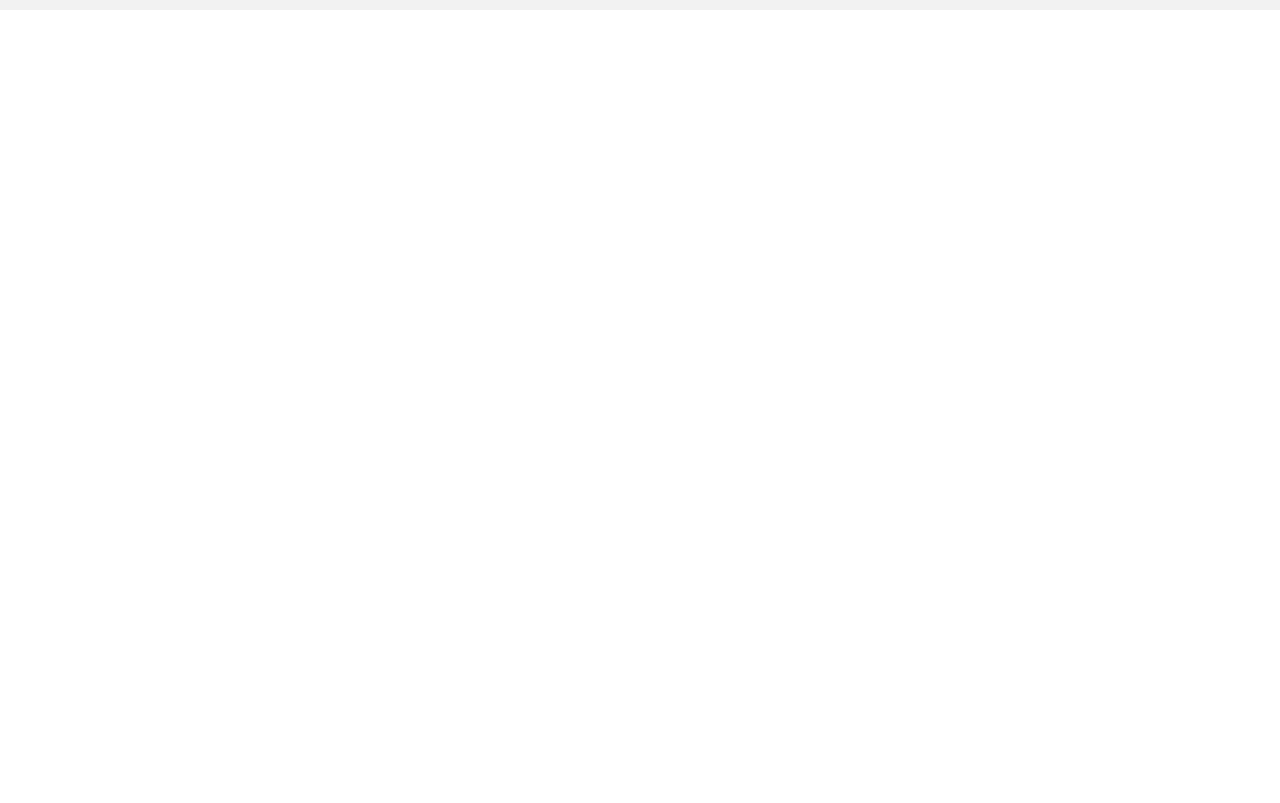
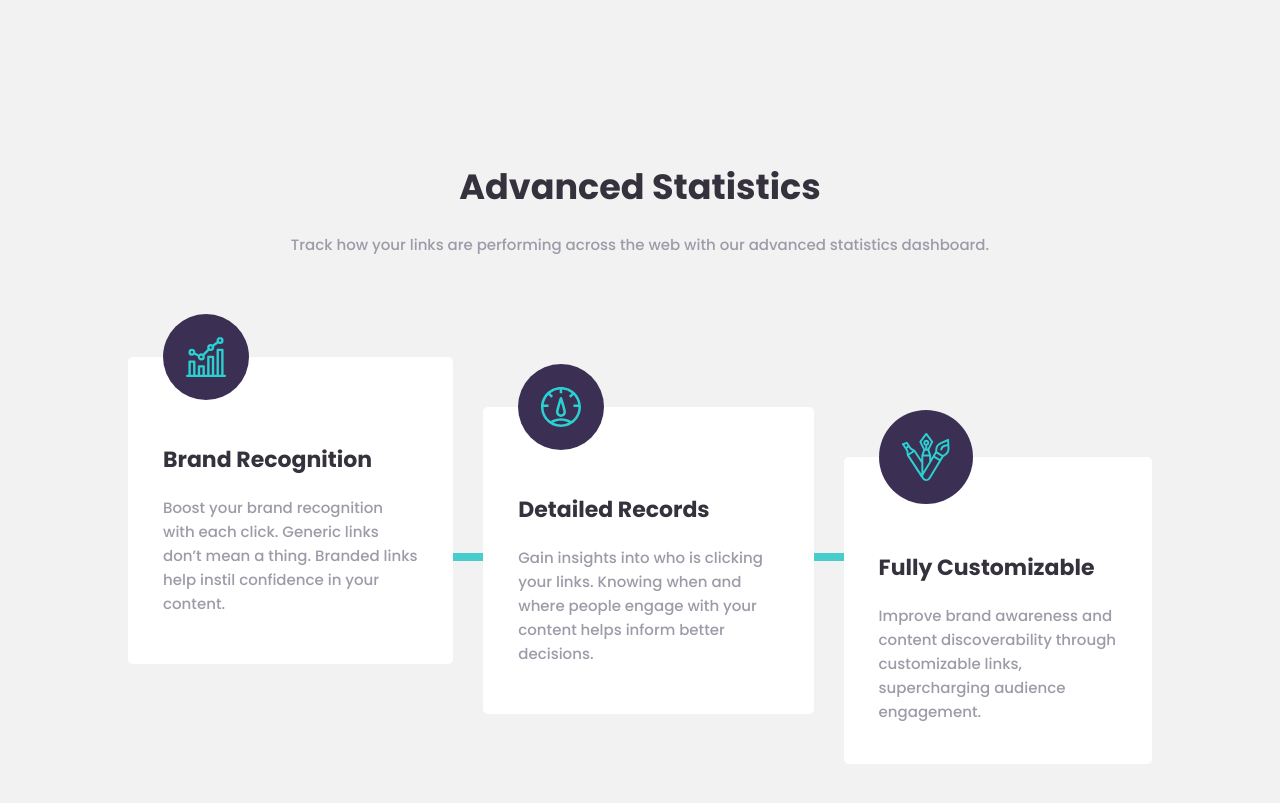
Before and after one commit to ivcp/shortly-url-challenge, a React (Create React App) app: page / in a window 1280 px wide. Shown: the part 921-1724 px from the top of the page. Before the commit the page ends 931 px from the top, so only its background shows below. Built offline with nearby package versions, Linux system fonts and the light colour scheme; the HTML template or start-up script is replaced by a standard one.

Commit message:
advanced section done

```diff
--- a/src/App.js
+++ b/src/App.js
@@ -1,6 +1,7 @@
 import Header from './components/layout/Header';
 import ShortenInput from './components/ShortenInput';
 import styles from './App.module.css';
+import AdvancedStatistics from './components/layout/AdvancedStatistics';
 
 function App() {
   return (
@@ -8,6 +9,7 @@ function App() {
       <Header />
       <main className={styles.main}>
         <ShortenInput />
+        <AdvancedStatistics />
       </main>
     </>
   );
--- /dev/null
+++ b/src/components/Card.js
@@ -0,0 +1,22 @@
+import React from 'react';
+import styles from './Card.module.css';
+import pStyles from './layout/AdvancedStatistics.module.css';
+
+const Card = ({ second, third, imgUrl, title, text }) => {
+  return (
+    <div
+      className={`${styles.card} ${second ? styles.second : ''} ${
+        third ? styles.third : ''
+      }`}
+    >
+      <div className={styles.icon}>
+        <img src={imgUrl} alt={title} />
+      </div>
+
+      <h1 className={styles.title}>{title}</h1>
+      <p className={pStyles.text}>{text}</p>
+    </div>
+  );
+};
+
+export default Card;
--- /dev/null
+++ b/src/components/Card.module.css
@@ -0,0 +1,50 @@
+.card {
+  text-align: center;
+  background-color: hsl(0, 0%, 100%);
+  border-radius: 0.5rem;
+  padding-inline: 2rem;
+  padding-bottom: 4rem;
+}
+
+@media (min-width: 37.5em) {
+  .card {
+    text-align: left;
+    padding-inline: 3.5rem;
+  }
+
+  .second {
+    transform: translateY(5rem);
+  }
+  .third {
+    transform: translateY(10rem);
+  }
+}
+
+.title {
+  font-size: 2.5rem;
+  color: hsl(var(--color-very-dark-blue));
+  margin-bottom: 2rem;
+  text-transform: capitalize;
+}
+
+@media (min-width: 37.5em) {
+  .title {
+    font-size: 2.2rem;
+  }
+}
+
+.icon {
+  margin-inline: auto;
+  width: max-content;
+  background-color: hsl(var(--color-primary-dark-violet));
+  padding: 3rem;
+  border-radius: 50%;
+  transform: translateY(-50%);
+}
+
+@media (min-width: 37.5em) {
+  .icon {
+    margin: 0;
+    padding: 2.3rem;
+  }
+}
--- a/src/components/ShortenInput.module.css
+++ b/src/components/ShortenInput.module.css
@@ -1,6 +1,7 @@
 .shorten {
   margin-top: 10rem;
   background-color: hsl(var(--color-gray) / 0.2);
+  padding-bottom: 10rem;
 }
 
 .container {
--- /dev/null
+++ b/src/components/layout/AdvancedStatistics.js
@@ -0,0 +1,51 @@
+import React from 'react';
+import Card from '../Card';
+import styles from './AdvancedStatistics.module.css';
+import Grid from './Grid';
+
+const AdvancedStatistics = () => {
+  return (
+    <section className={styles.advanced}>
+      <Grid>
+        <div className={styles.titleContainer}>
+          <div>
+            <h1 className={styles.title}>Advanced statistics</h1>
+            <p className={styles.text}>
+              Track how your links are performing across the web with our
+              advanced statistics dashboard.
+            </p>
+          </div>
+        </div>
+        <div className={styles.cards}>
+          <hr />
+          <Card
+            imgUrl={'/images/icon-brand-recognition.svg'}
+            title={'Brand Recognition'}
+            text={`
+  Boost your brand recognition with each click. Generic links don’t
+  mean a thing. Branded links help instil confidence in your content.`}
+          />
+          <Card
+            second
+            imgUrl={'/images/icon-detailed-records.svg'}
+            title={'Detailed Records'}
+            text={`
+            Gain insights into who is clicking your links. Knowing when and where
+  people engage with your content helps inform better decisions.`}
+          />
+          <Card
+            third
+            second
+            imgUrl={'/images/icon-fully-customizable.svg'}
+            title={'Fully Customizable'}
+            text={`
+            Improve brand awareness and content discoverability through customizable
+  links, supercharging audience engagement.`}
+          />
+        </div>
+      </Grid>
+    </section>
+  );
+};
+
+export default AdvancedStatistics;
--- /dev/null
+++ b/src/components/layout/AdvancedStatistics.module.css
@@ -0,0 +1,79 @@
+.advanced {
+  background-color: hsl(var(--color-gray) / 0.2);
+  padding-bottom: 10rem;
+}
+
+@media (min-width: 37.5em) {
+  .advanced {
+    grid-column: 2 / -2;
+    padding-bottom: 20rem;
+  }
+}
+
+.titleContainer {
+  grid-column: 2 / 3;
+  text-align: center;
+  padding-block: 5rem;
+  padding-inline: 1rem;
+  margin-bottom: 5rem;
+}
+@media (min-width: 37.5em) {
+  .titleContainer {
+    grid-column: 2 / -2;
+  }
+}
+
+.title {
+  font-size: 3.5rem;
+  color: hsl(var(--color-very-dark-blue));
+  margin-bottom: 2rem;
+  text-transform: capitalize;
+}
+
+.text {
+  font-size: 1.8rem;
+  line-height: 1.6;
+  color: hsl(var(--color-grayish-violet));
+}
+
+@media (min-width: 37.5em) {
+  .text {
+    font-size: 1.5rem;
+  }
+}
+
+.cards {
+  grid-row: 2;
+  grid-column: 2 / 3;
+  display: flex;
+  flex-direction: column;
+  gap: 10rem;
+}
+
+@media (min-width: 37.5em) {
+  .cards {
+    grid-column: 2 / -2;
+    flex-direction: row;
+    gap: 3rem;
+  }
+}
+
+.cards > hr {
+  border: 0.4rem solid hsl(var(--color-primary-cyan));
+  position: absolute;
+  top: 50%;
+  left: -25%;
+  top: 60%;
+  width: 150%;
+  transform: rotate(90deg);
+  z-index: -1;
+}
+
+@media (min-width: 37.5em) {
+  .cards > hr {
+    transform: rotate(0deg);
+    width: 50%;
+    top: 80%;
+    left: 25%;
+  }
+}
--- a/src/components/layout/Grid.module.css
+++ b/src/components/layout/Grid.module.css
@@ -2,6 +2,7 @@
   display: grid;
   grid-template-columns: 2.5rem 1fr 2.5rem;
   grid-auto-rows: min-content;
+  position: relative;
 }
 
 @media (min-width: 37.5em) {
```
